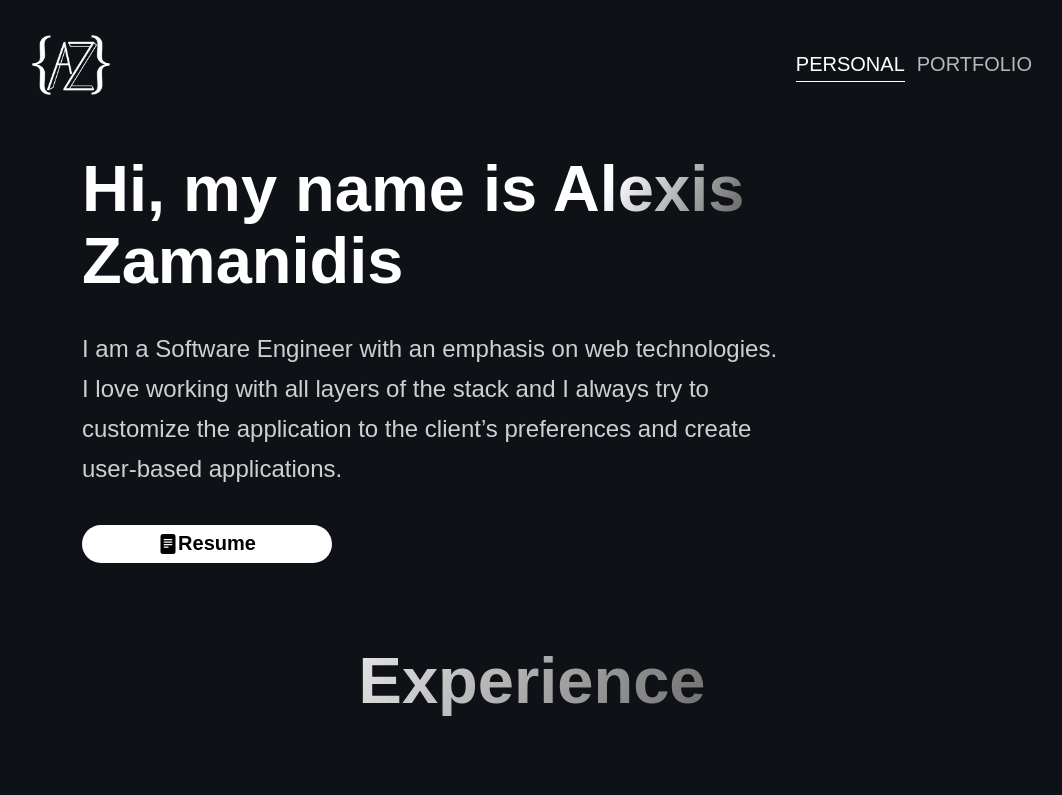
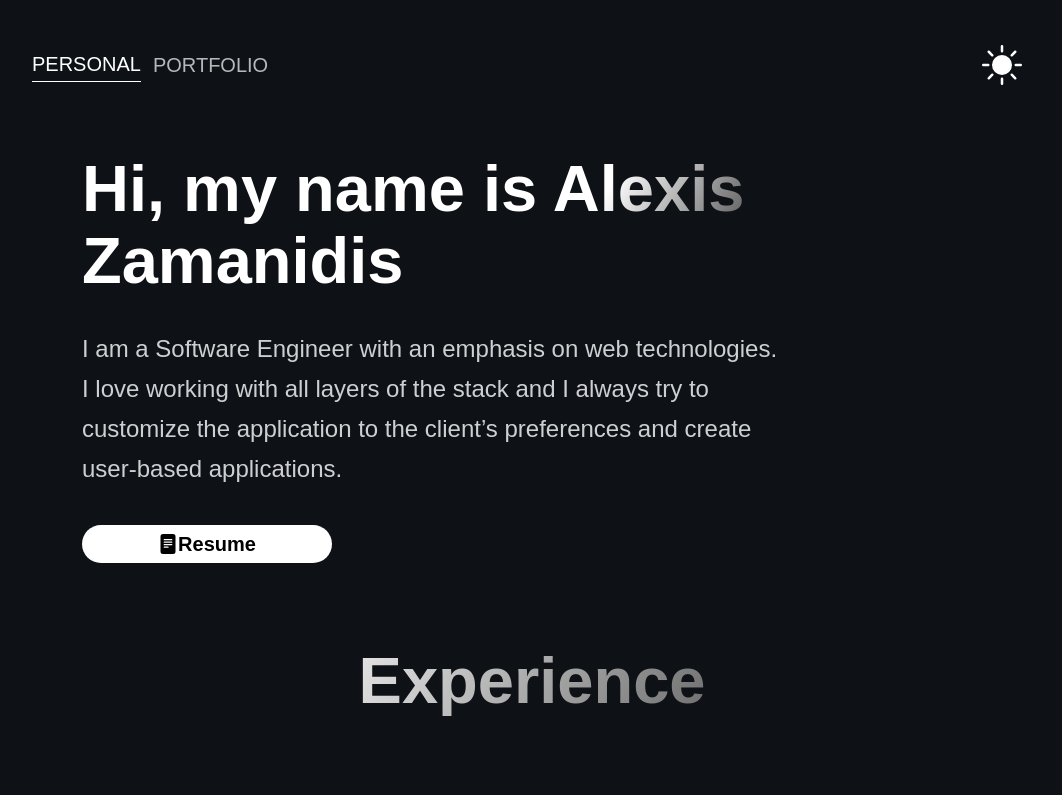
Before and after one commit to alexiszamanidis/2022, a Next.js app: page / in a window 1280 px wide. Shown: the top 795 px of the page, without its empty margins (108-1170 px from the left). Built offline with nearby package versions, Linux system fonts and the light colour scheme.

Commit message:
remove logo, add dark mode

```diff
--- a/components/Header/Header.tsx
+++ b/components/Header/Header.tsx
@@ -1,17 +1,22 @@
-import { assetsPrefix } from "../../constants";
 import { useTabsContext } from "../../contexts/TabsContext";
-import { Wrapper, TabsWrapper, Tab, Logo } from "./styles";
+import { Wrapper, TabsWrapper, Tab, LightDark } from "./styles";
+import { BsFillSunFill, BsFillMoonFill } from "react-icons/bs";
+import { useLightDarkModeContext } from "../../contexts/LightDarkModeContext";
 
 const Header = () => {
     const { tabs, activeTab, setActiveTab } = useTabsContext();
+    const { isDarkMode, setIsDarkMode } = useLightDarkModeContext();
 
     const onTabClick = (tabValue: number) => () => {
         setActiveTab(tabValue);
     };
 
+    const onThemeClick = () => {
+        setIsDarkMode(!isDarkMode);
+    };
+
     return (
         <Wrapper>
-            <Logo src={`${assetsPrefix}/logo.png`} alt="Alexis Zamanidis Logo" />
             <TabsWrapper>
                 {tabs.map((tab) => {
                     return (
@@ -25,6 +30,9 @@ const Header = () => {
                     );
                 })}
             </TabsWrapper>
+            <LightDark onClick={onThemeClick}>
+                {isDarkMode ? <BsFillSunFill /> : <BsFillMoonFill />}
+            </LightDark>
         </Wrapper>
     );
 };
--- a/components/Header/styles.tsx
+++ b/components/Header/styles.tsx
@@ -64,7 +64,22 @@ export const Tab = styled.div<{ active?: boolean }>`
     }
 `;
 
-export const Logo = styled.img`
-    max-width: 80px;
-    max-height: 60px;
+export const LightDark = styled.div`
+    display: flex;
+    align-items: center;
+    transition: 0.3s ease;
+    color: ${(props) => props.theme.colors.whites[1000]};
+    border-radius: 50%;
+    padding: 10px;
+    &:hover {
+        background-color: ${(props) => props.theme.colors.whites[200]};
+        transform: scale(1.2);
+        cursor: pointer;
+    }
+    font-size: 4rem;
+
+    @media ${(props) => props.theme.breakpoints.lg} {
+        font-size: 3rem;
+        padding: 6px;
+    }
 `;
--- /dev/null
+++ b/contexts/LightDarkModeContext.tsx
@@ -0,0 +1,35 @@
+import { useContext, createContext, ReactNode, useState } from "react";
+
+interface LightDarkModeContextInterface {
+    isDarkMode: boolean;
+    setIsDarkMode: (value: boolean) => void;
+}
+
+const lightDarkModeContextDefaultValues = {
+    isDarkMode: true,
+    setIsDarkMode: () => {
+        return;
+    },
+};
+
+const LightDarkMode = createContext<LightDarkModeContextInterface>(
+    lightDarkModeContextDefaultValues
+);
+
+interface LightDarkModeProviderProps {
+    children: ReactNode;
+}
+
+export const LightDarkModeProvider = ({ children }: LightDarkModeProviderProps) => {
+    const [isDarkMode, setIsDarkMode] = useState(true);
+
+    return (
+        <LightDarkMode.Provider value={{ isDarkMode, setIsDarkMode }}>
+            {children}
+        </LightDarkMode.Provider>
+    );
+};
+
+export const useLightDarkModeContext = () => {
+    return useContext(LightDarkMode);
+};
--- a/pages/_app.tsx
+++ b/pages/_app.tsx
@@ -1,15 +1,18 @@
 import Theme from "../styles/theme";
 import type { AppProps } from "next/app";
 import { TabsProvider } from "../contexts/TabsContext";
+import { LightDarkModeProvider } from "../contexts/LightDarkModeContext";
 
 const App = ({ Component, pageProps }: AppProps) => {
     return (
         <>
-            <TabsProvider>
-                <Theme>
-                    <Component {...pageProps} />
-                </Theme>
-            </TabsProvider>
+            <LightDarkModeProvider>
+                <TabsProvider>
+                    <Theme>
+                        <Component {...pageProps} />
+                    </Theme>
+                </TabsProvider>
+            </LightDarkModeProvider>
         </>
     );
 };
--- a/styles/theme.tsx
+++ b/styles/theme.tsx
@@ -1,17 +1,22 @@
 import { ReactNode } from "react";
 import { ThemeProvider } from "styled-components";
-import theme from "../themes/default";
+import { useLightDarkModeContext } from "../contexts/LightDarkModeContext";
+import { darkTheme, lightTheme } from "../themes/default";
 import GlobalStyles from "./globals";
 
 interface ThemeProps {
     children: ReactNode;
 }
 
-const Theme = ({ children }: ThemeProps) => (
-    <ThemeProvider theme={theme}>
-        <GlobalStyles />
-        {children}
-    </ThemeProvider>
-);
+const Theme = ({ children }: ThemeProps) => {
+    const { isDarkMode } = useLightDarkModeContext();
+
+    return (
+        <ThemeProvider theme={isDarkMode ? darkTheme : lightTheme}>
+            <GlobalStyles />
+            {children}
+        </ThemeProvider>
+    );
+};
 
 export default Theme;
--- a/themes/default.tsx
+++ b/themes/default.tsx
@@ -1,6 +1,6 @@
 import { DefaultTheme } from "styled-components";
 
-const defaultTheme: DefaultTheme = {
+export const darkTheme: DefaultTheme = {
     fonts: {
         main: "Space Grotesk, sans-serif",
     },
@@ -51,4 +51,23 @@ const defaultTheme: DefaultTheme = {
     },
 };
 
-export default defaultTheme;
+export const lightTheme: DefaultTheme = {
+    ...darkTheme,
+    colors: {
+        primary: {
+            background: "rgba(255, 255, 255)",
+            main: "#d74cf6",
+        },
+        secondary: {
+            background: "rgba(255, 255, 255)",
+            main: "#ffe923",
+        },
+        error: {
+            main: "#d32f2f",
+            light: "#ef5350",
+            dark: "#c62828",
+        },
+        whites: darkTheme.colors.blacks,
+        blacks: darkTheme.colors.whites,
+    },
+};
```
Also changed, not shown: public/logo.png (deleted), 1 other file (tests, documents, lock files or other folders).
